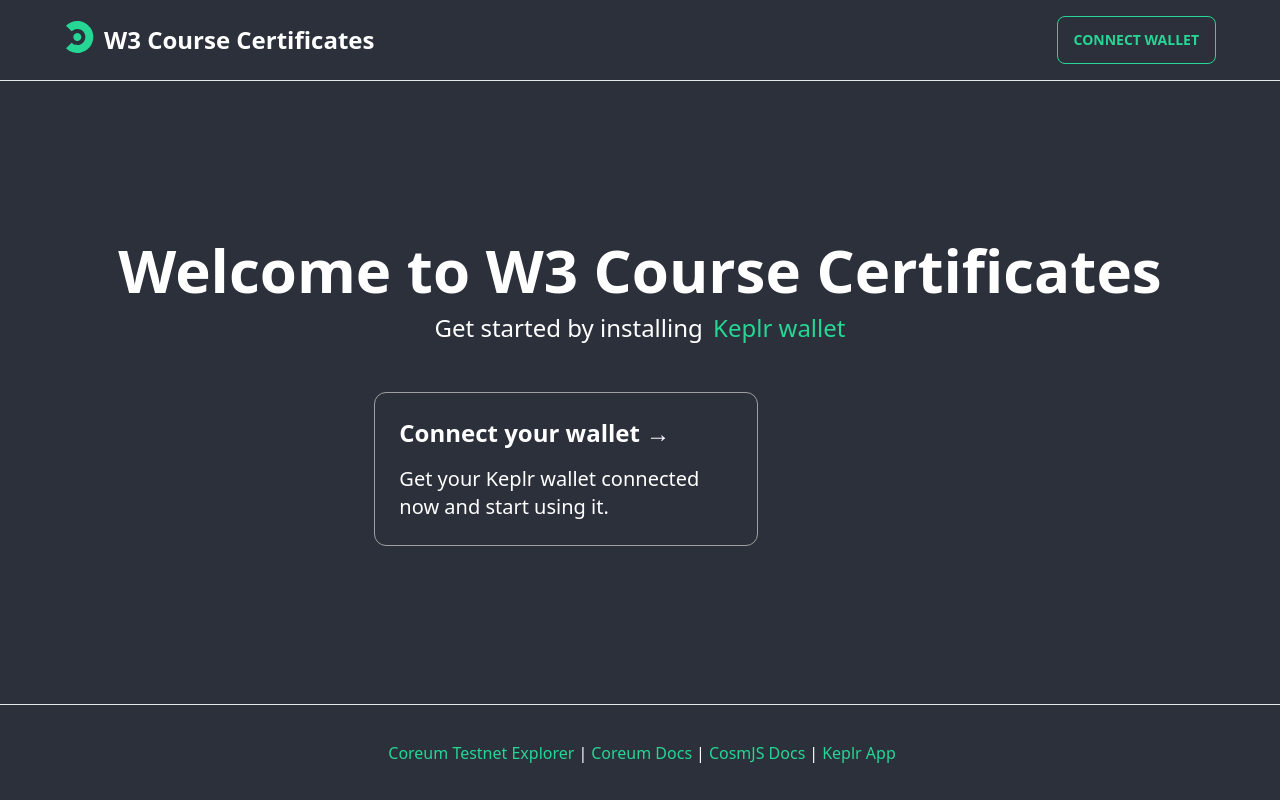
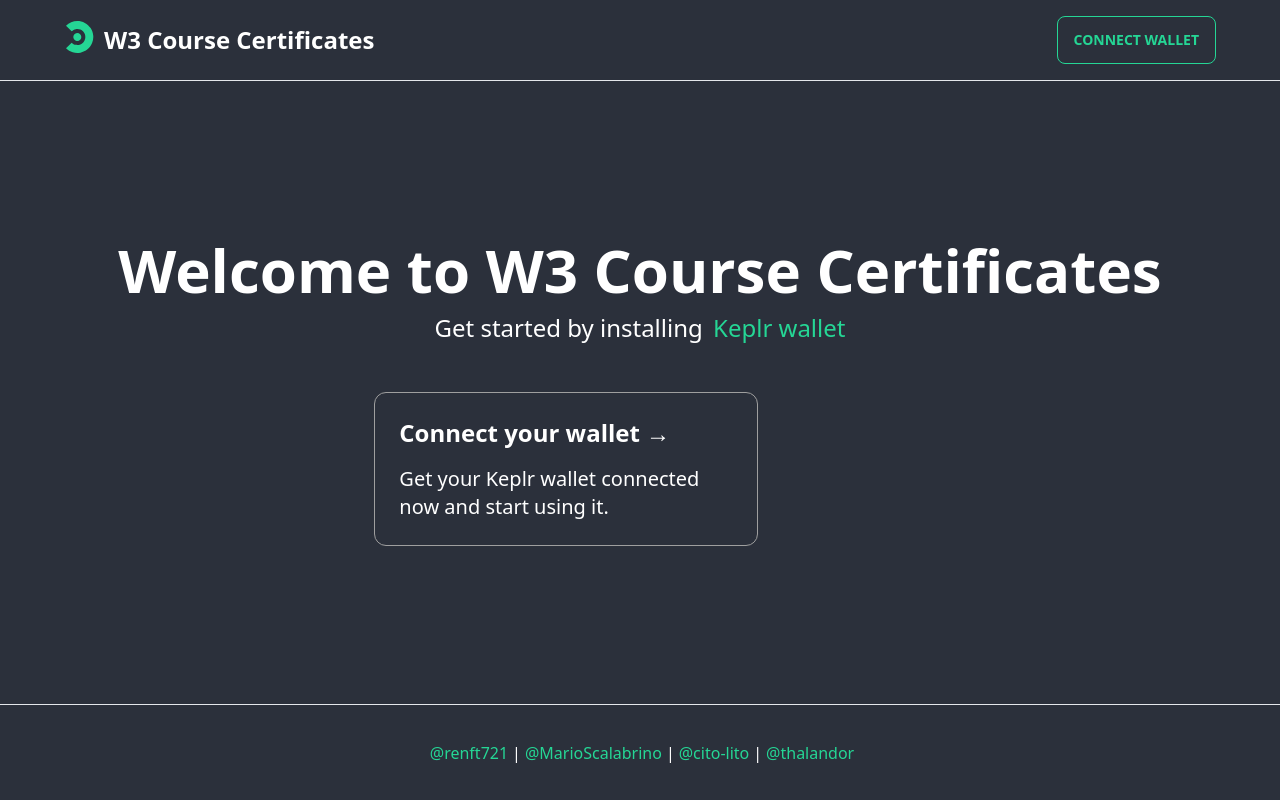
Before and after one commit to Thalandor/web3-course-certification, a Next.js app in the folder frontend/: page / in a window 1280 px wide. Built offline with nearby package versions, Linux system fonts and the light colour scheme.

Commit message:
New footer (#8)

```diff
--- a/frontend/components/Layout.tsx
+++ b/frontend/components/Layout.tsx
@@ -1,47 +1,55 @@
-import {ReactNode} from 'react'
+import { ReactNode } from 'react'
 import Head from 'next/head'
 import Nav from './Nav'
 
-export default function Layout({children}: { children: ReactNode }) {
+export default function Layout({ children }: { children: ReactNode }) {
   return (
     <div className="flex flex-col items-center justify-center min-h-screen bg-base-100 text-base-content">
       <Head>
         <title>{process.env.NEXT_PUBLIC_SITE_TITLE}</title>
-        <meta name="description" content="Generated by create next app"/>
-        <link rel="icon" href="/favicon.png"/>
+        <meta name="description" content="Generated by create next app" />
+        <link rel="icon" href="/favicon.png" />
       </Head>
 
-      <Nav/>
+      <Nav />
       <main className="flex flex-col items-center justify-center w-full flex-1 p-2 md:px-20 text-center">
         {children}
       </main>
       <footer className="flex items-center justify-center w-full h-24 border-t">
         <a
-          target="_blank" rel="noreferrer" href={process.env.NEXT_PUBLIC_CHAIN_EXPLORER || ""}
           className="pl-1 link link-primary link-hover"
+          href="https://github.com/renft721"
+          target="_blank"
+          rel="noreferrer"
         >
-          {process.env.NEXT_PUBLIC_CHAIN_NAME} Explorer
+          @renft721
         </a>
         <span className="pl-1"> | </span>
         <a
           className="pl-1 link link-primary link-hover"
-          href="https://docs.coreum.dev/"
+          href="https://github.com/MarioScalabrino"
+          target="_blank"
+          rel="noreferrer"
         >
-          Coreum Docs
+          @MarioScalabrino
         </a>
         <span className="pl-1"> | </span>
         <a
           className="pl-1 link link-primary link-hover"
-          href="https://github.com/cosmos/cosmjs"
+          href="https://github.com/cito-lito"
+          target="_blank"
+          rel="noreferrer"
         >
-          CosmJS Docs
+          @cito-lito
         </a>
         <span className="pl-1"> | </span>
         <a
           className="pl-1 link link-primary link-hover"
-          href="https://keplr.app/"
+          href="https://github.com/thalandor"
+          target="_blank"
+          rel="noreferrer"
         >
-          Keplr App
+          @thalandor
         </a>
       </footer>
     </div>
--- a/frontend/pages/index.tsx
+++ b/frontend/pages/index.tsx
@@ -1,17 +1,8 @@
 import type { NextPage } from 'next'
 import Link from 'next/link'
 import WalletLoader from 'components/WalletLoader'
-import { useSigningClient } from 'contexts/client'
 
 const Home: NextPage = () => {
-  const { walletAddress } = useSigningClient()
-
-  const testApi = async () => {
-    const apiCall = await fetch('/api/users')
-    const result = await apiCall.json()
-    console.log('users on the system: :', result)
-  }
-
   return (
     <WalletLoader>
       <div className="flex flex-wrap items-center justify-around max-w-4xl mt-6 max-w-full sm:w-full">
```
Also changed, not shown: frontend/components/Nav.tsx (+3 -4 lines), frontend/pages/nftCollection.tsx (+0 -30 lines).
